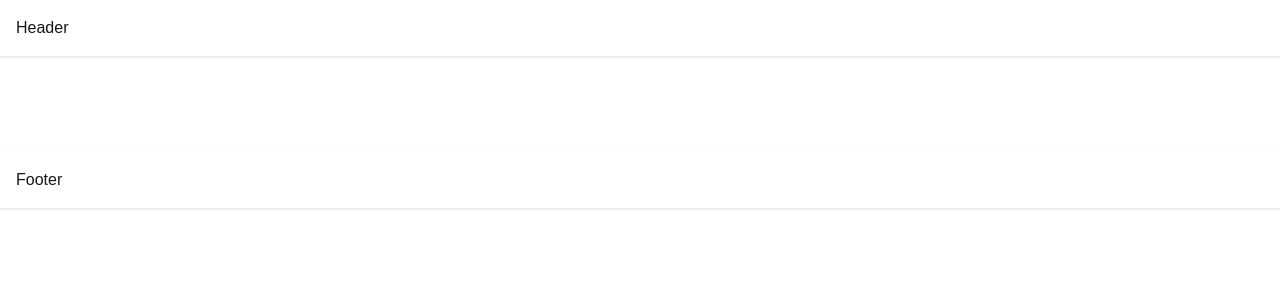
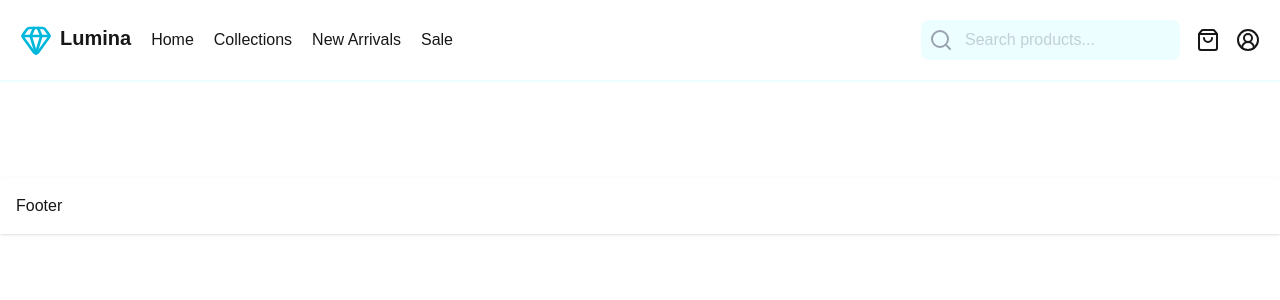
Before and after one commit to dev-dabid/next-ecommerce, a Next.js app: page / in a window 1280 px wide. Shown: the top 300 px of the page. Built offline with nearby package versions, Linux system fonts and the light colour scheme.

Commit message:
feat: add header and input component

```diff
--- a/package.json
+++ b/package.json
@@ -9,6 +9,7 @@
     "lint": "eslint"
   },
   "dependencies": {
+    "lucide-react": "^0.577.0",
     "next": "16.1.6",
     "postcss": "^8.5.8",
     "react": "19.2.3",
--- a/src/app/layout.tsx
+++ b/src/app/layout.tsx
@@ -1,4 +1,5 @@
 import "./globals.css";
+import Header from "@/components/Header";
 
 export default function RootLayout({
   children,
@@ -8,7 +9,7 @@ export default function RootLayout({
   return (
     <html lang="en">
       <body className="bg-gray-50 text-gray-900">
-        <header className="bg-white shadow p-4">Header</header>
+        <Header />
         <main className="p-8">{children}</main>
         <footer className="bg-white shadow p-4 mt-8">Footer</footer>
       </body>
--- /dev/null
+++ b/src/components/Header.tsx
@@ -0,0 +1,64 @@
+import Input from "@/components/Input";
+import { ShoppingBag, Gem, CircleUserRound } from "lucide-react";
+
+type NavItem = {
+  label: string;
+  href?: string;
+  children?: NavItem[];
+};
+
+const Header = () => {
+  const navItems: NavItem[] = [
+    {
+      label: "Home",
+    },
+    {
+      label: "Collections",
+    },
+    {
+      label: "New Arrivals",
+    },
+    {
+      label: "Sale",
+    },
+  ];
+
+  return (
+    <header className=" bg-white p-5 border-b-2 border-b-cyan-50">
+      <div className="flex justify-between max-w-7xl mx-auto ">
+        <div className="flex gap-5 items-center">
+          <div className="flex gap-2">
+            <Gem className="text-cyan-500" size={32} />
+            <p className="font-semibold text-xl">Lumina</p>
+          </div>
+          <nav className="hidden lg:flex gap-5">
+            {navItems.map((item, index) => {
+              return (
+                <a
+                  key={index}
+                  href={item.href}
+                  className="relative cursor-pointer active:text-cyan-700 hover:text-cyan-500 text-md w-fit block after:block after:content-[''] after:absolute after:h-[3px] after:bg-cyan-500 after:w-full after:scale-x-0 hover:after:scale-x-100 after:transition-transform after:duration-300 after:origin-left"
+                >
+                  {item.label}
+                </a>
+              );
+            })}
+          </nav>
+        </div>
+        <div className="flex items-center gap-4">
+          <div className="hidden lg:block">
+            <Input />
+          </div>
+          <div className="relative after:conte">
+            <ShoppingBag />
+          </div>
+          <div className="hidden lg:block">
+            <CircleUserRound />
+          </div>
+        </div>
+      </div>
+    </header>
+  );
+};
+
+export default Header;
--- /dev/null
+++ b/src/components/Input.tsx
@@ -0,0 +1,16 @@
+import { Search } from "lucide-react";
+
+const Input = () => {
+  return (
+    <div className="flex gap-3 p-2 bg-cyan-50 rounded-lg">
+      <Search className="text-gray-400" />
+      <input
+        className="focus:ring-0 outline-none text-gray-400"
+        type="text"
+        placeholder="Search products..."
+      />
+    </div>
+  );
+};
+
+export default Input;
```
Also changed, not shown: src/images/NEXTstore.svg (added), 1 other file (tests, documents, lock files or other folders).
